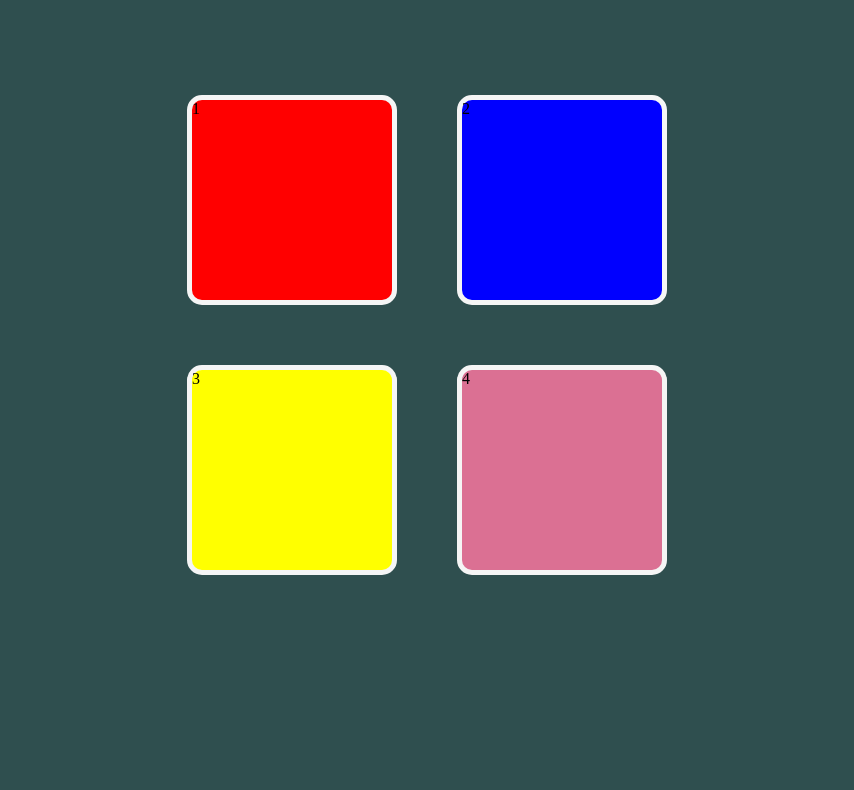
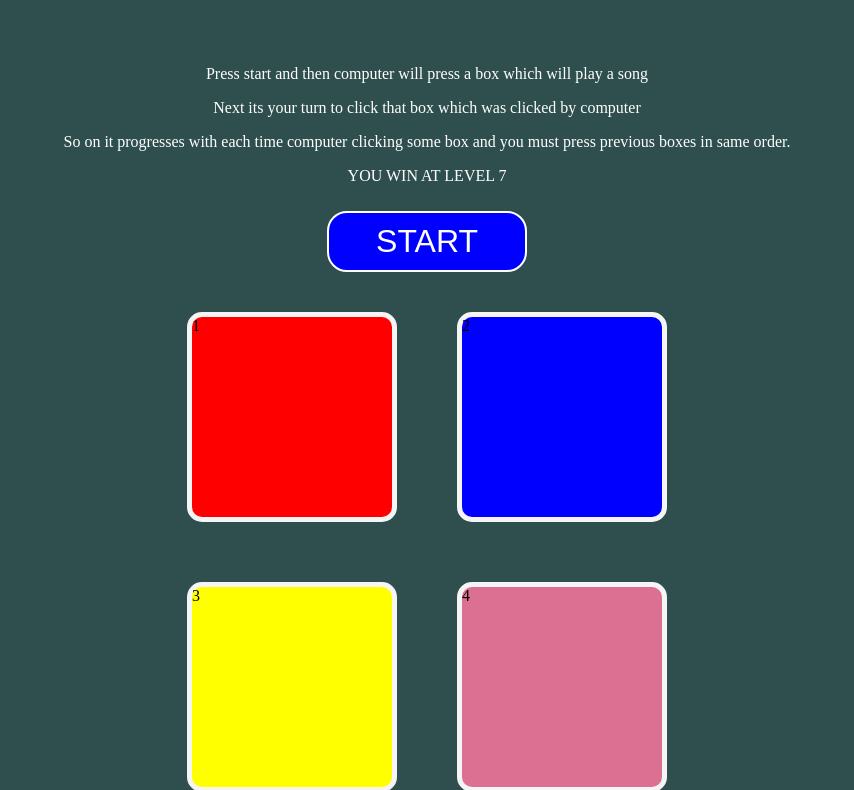
Before and after one commit to mohit-kursija-development/simonGame, a plain HTML site: page index.html in a window 1280 px wide. Shown: the part 132-922 px from the top of the page, without its empty margins (213-1067 px from the left). Before the commit the page ends 800 px from the top, so only its background shows below. Drawn offline with nearby package versions, Linux system fonts and the light colour scheme.

Commit message:
Description added and start button

```diff
--- a/index.html
+++ b/index.html
@@ -7,7 +7,12 @@
     <link href="main.css" rel="stylesheet">
 </head>
 <body>
-    <h1>Welcome to SIMON GAME!! Press any key to start game.</h1>
+    <h1>Welcome to SIMON GAME!!</h1>
+    <p>Press start and then computer will press a box which will play a song</p>
+    <p>Next its your turn to click that box which was clicked by computer</p>
+    <p>So on it progresses with each time computer clicking some box and you must press previous boxes in same order.</p>
+    <p>YOU WIN AT LEVEL 7</p>
+    <div class="flexDiv"><button id="start_button">START</button></div>
     <div class="cent">
         <div class="box one">1</div>
         <div class="box two">2</div>
--- a/index.js
+++ b/index.js
@@ -2,6 +2,25 @@ let arr = [];
 let user = [];
 var level = 1;
 var gameon = true;
+
+$(document).ready(function() {
+    // Function to simulate a key press event
+    function simulateKeyPress(key) {
+        var event = $.Event('keypress', {
+            key: key
+        });
+
+        // Dispatch the event to the document
+        $(document).trigger(event);
+    }
+
+    // Click event handler for the button
+    $('#start_button').click(function() {
+        // Simulate pressing the 'Enter' key
+        simulateKeyPress('Enter');
+    });
+
+});
 function comp_inp(){
     var num = Math.floor((Math.random()*4 + 1));
     highlight(num);
@@ -43,6 +62,7 @@ function check_n_play(){
 }
 $(document).keypress(function(e){
     start();
+    $("p").hide();
 });
 function start(){
     level =1;
--- a/main.css
+++ b/main.css
@@ -5,6 +5,28 @@ h1{
     text-align: center;
     margin: 80px 0px;
     color: whitesmoke;
+}
+.flexDiv{
+    width: 100%;
+    display: flex;
+    align-items: center;
+    justify-content: center;
+}
+#start_button{
+    color: white;
+    font-size: 2rem;
+    cursor: pointer;
+    text-align: center;
+    background-color: blue;
+    margin: 10px;
+    padding: 10px;
+    border: 2px solid white;
+    border-radius: 20px;
+    width: 200px;
+}
+p{
+    text-align: center;
+    color: white;
 }
 .cent{
     display: flex;
```
